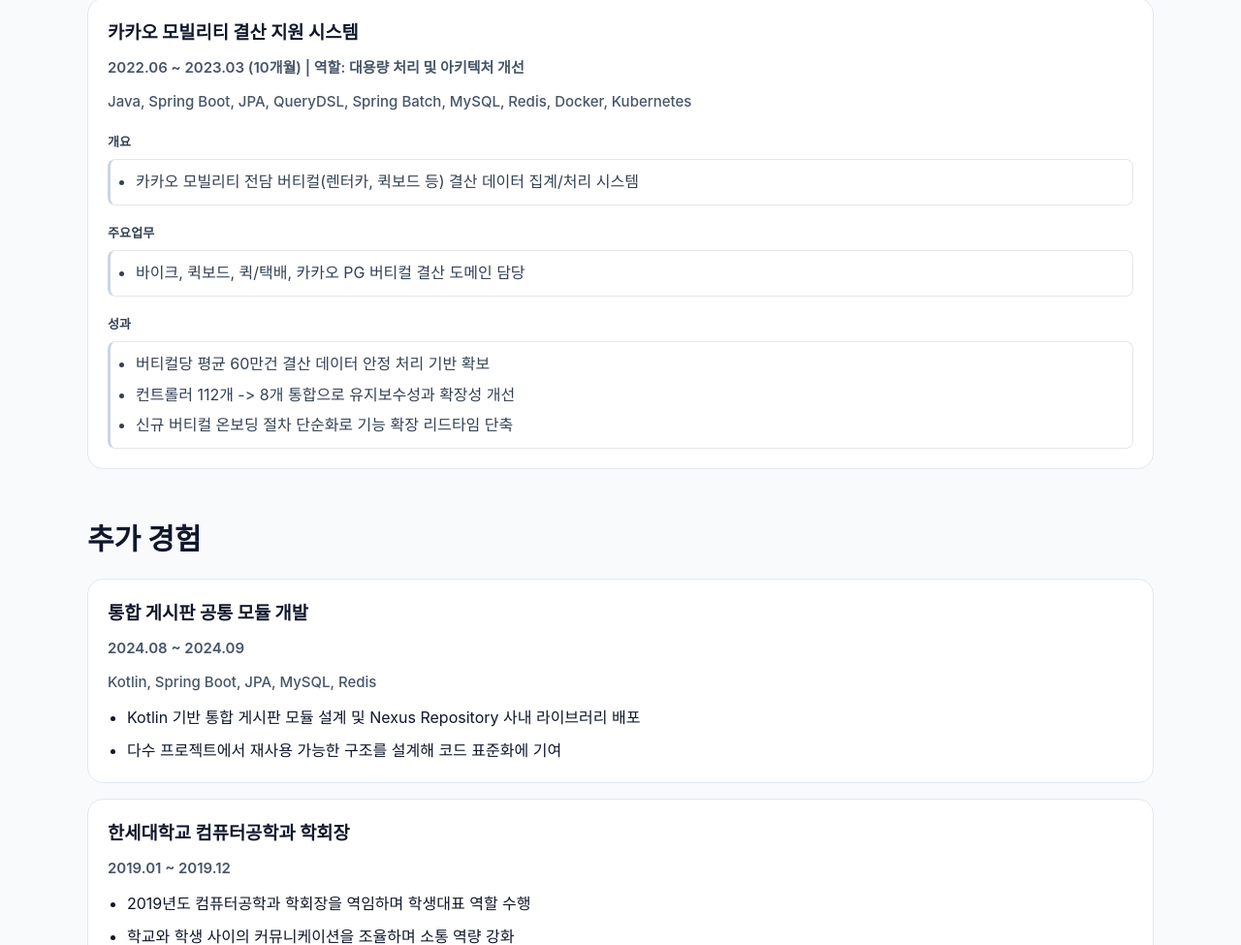
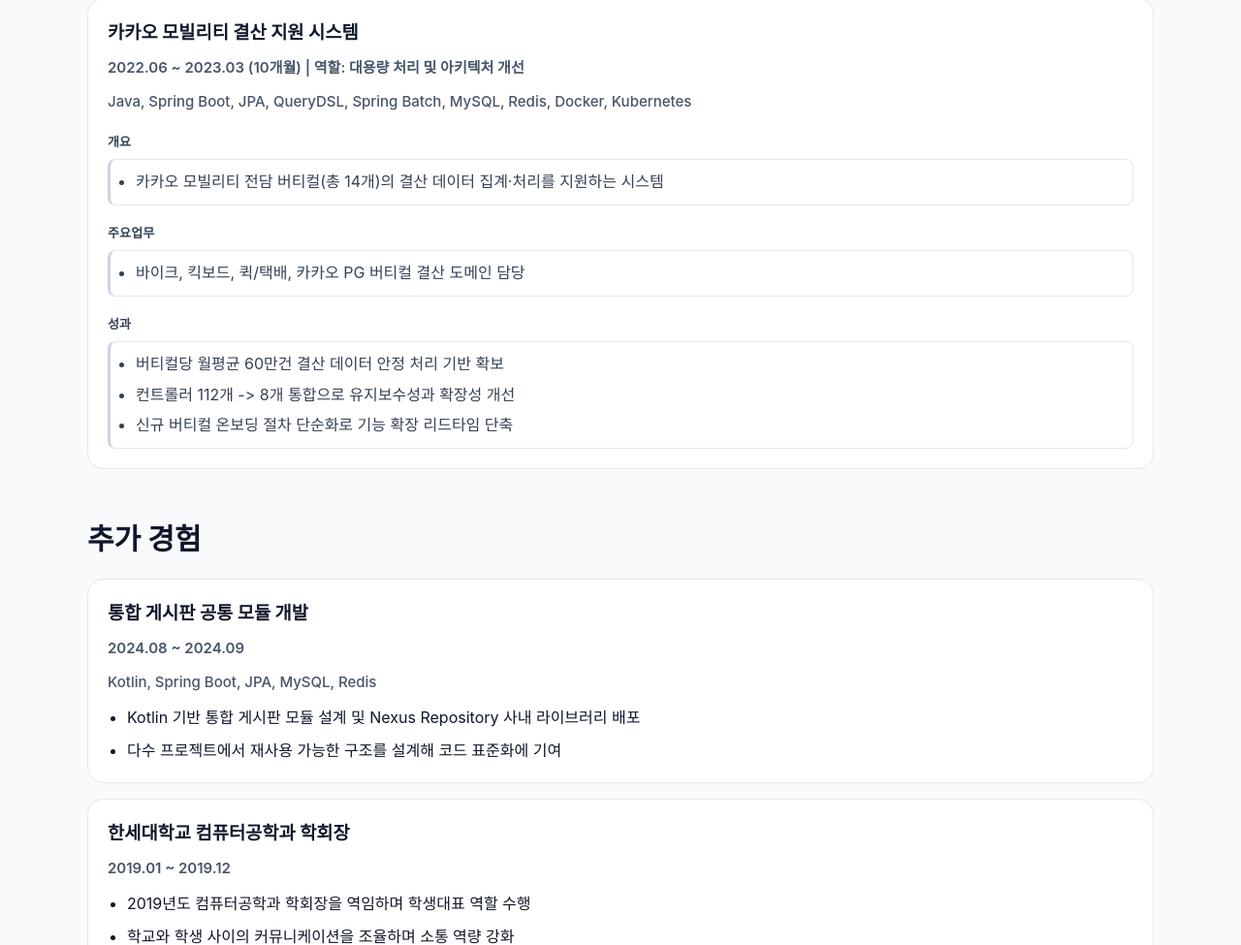
Before and after one commit to JoongHyuk-Kim/JoongHyuk-Kim.github.io, a website: page index.html in a window 1280 px wide. Shown: the part 3444-4419 px from the top of the page at 97% size. Drawn offline with Linux system fonts and the light colour scheme.

Commit message:
Update : 내용 업데이트

```diff
--- a/index.html
+++ b/index.html
@@ -173,15 +173,15 @@
         <p class="stack">Java, Spring Boot, JPA, QueryDSL, Spring Batch, MySQL, Redis, Docker, Kubernetes</p>
         <p class="project-section-title"><strong>개요</strong></p>
         <ul class="project-section-list">
-          <li>카카오 모빌리티 전담 버티컬(렌터카, 퀵보드 등) 결산 데이터 집계/처리 시스템</li>
+          <li>카카오 모빌리티 전담 버티컬(총 14개)의 결산 데이터 집계·처리를 지원하는 시스템</li>
         </ul>
         <p class="project-section-title"><strong>주요업무</strong></p>
         <ul class="project-section-list">
-          <li>바이크, 퀵보드, 퀵/택배, 카카오 PG 버티컬 결산 도메인 담당</li>
+          <li>바이크, 킥보드, 퀵/택배, 카카오 PG 버티컬 결산 도메인 담당</li>
         </ul>
         <p class="project-section-title"><strong>성과</strong></p>
         <ul class="project-section-list">
-          <li>버티컬당 평균 60만건 결산 데이터 안정 처리 기반 확보</li>
+          <li>버티컬당 월평균 60만건 결산 데이터 안정 처리 기반 확보</li>
           <li>컨트롤러 112개 -> 8개 통합으로 유지보수성과 확장성 개선</li>
           <li>신규 버티컬 온보딩 절차 단순화로 기능 확장 리드타임 단축</li>
         </ul>
```
